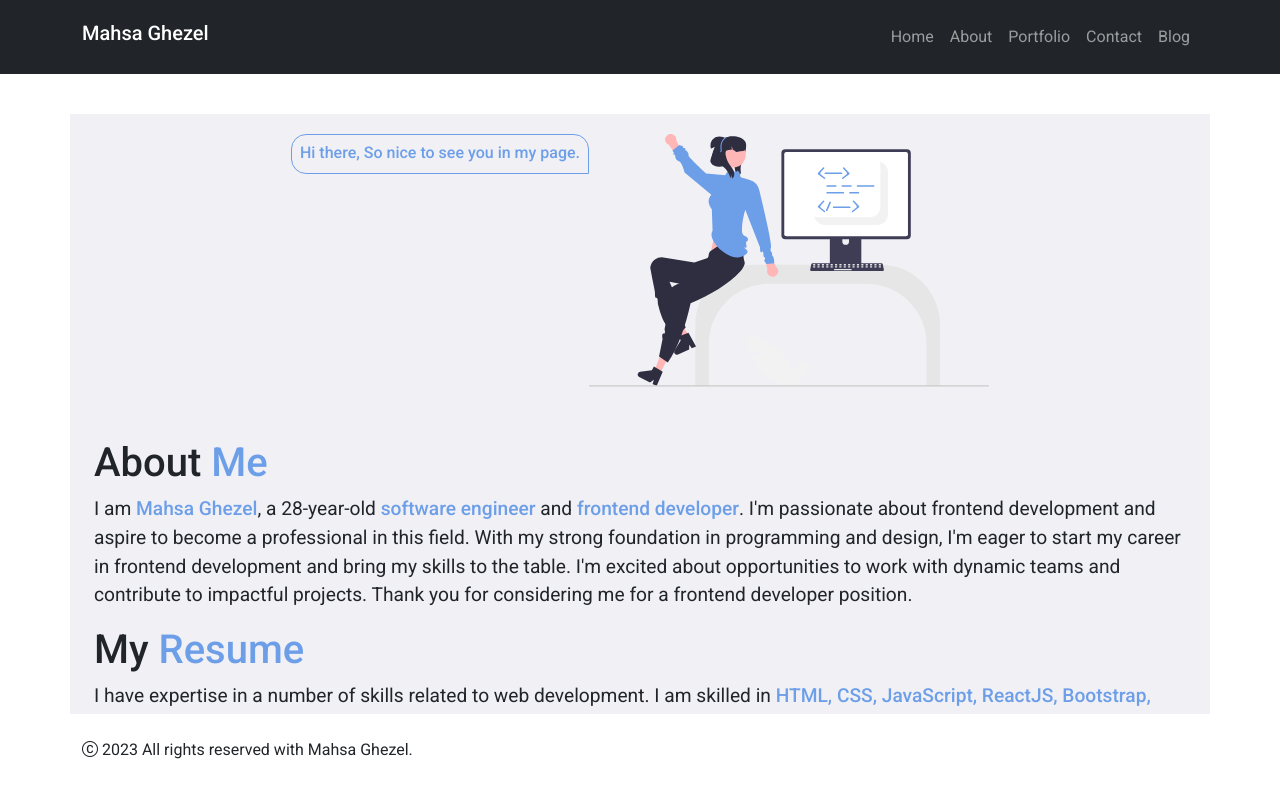
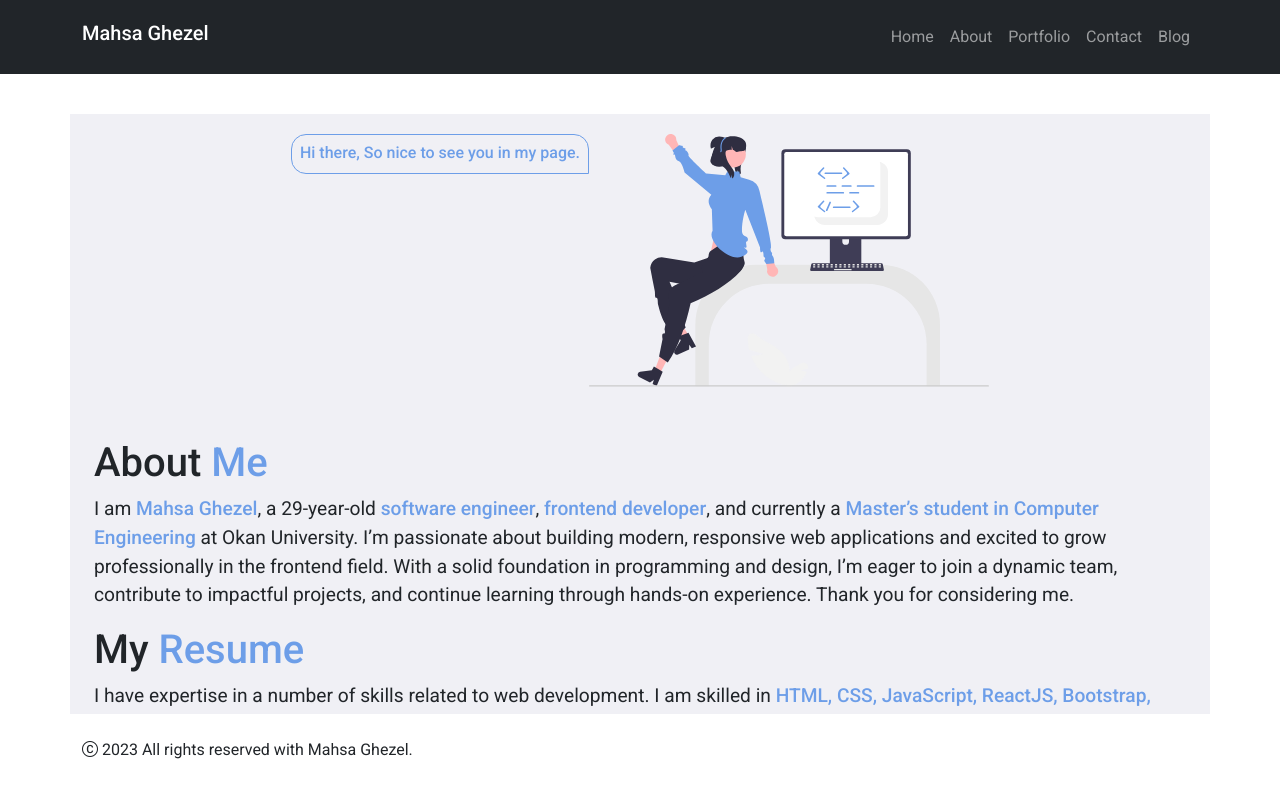
Before and after one commit to ghezel1995/ghezel1995.github.io, a React (Create React App) app: page /about in a window 1280 px wide. Built offline with nearby package versions, Linux system fonts and the light colour scheme.

Commit message:
reconnected my project to my repo

```diff
--- a/src/Components/Pages/About.jsx
+++ b/src/Components/Pages/About.jsx
@@ -21,15 +21,17 @@ export default function About() {
           About <span className='span'>Me</span>
         </h1>
         <p className='about-p'>
-          I am <span className='qoute'>Mahsa Ghezel</span>, a 28-year-old{' '}
-          <span className='qoute'>software engineer</span> and{' '}
-          <span className='qoute'>frontend developer</span>. I'm passionate
-          about frontend development and aspire to become a professional in this
-          field. With my strong foundation in programming and design, I'm eager
-          to start my career in frontend development and bring my skills to the
-          table. I'm excited about opportunities to work with dynamic teams and
-          contribute to impactful projects. Thank you for considering me for a
-          frontend developer position.
+          I am <span className='qoute'>Mahsa Ghezel</span>, a 29-year-old{' '}
+          <span className='qoute'>software engineer</span>,{' '}
+          <span className='qoute'>frontend developer</span>, and currently a{' '}
+          <span className='qoute'>
+            Master’s student in Computer Engineering
+          </span>{' '}
+          at Okan University. I’m passionate about building modern, responsive
+          web applications and excited to grow professionally in the frontend
+          field. With a solid foundation in programming and design, I’m eager to
+          join a dynamic team, contribute to impactful projects, and continue
+          learning through hands-on experience. Thank you for considering me.
         </p>
         <h1>
           My <span className='span'>Resume</span>
```
